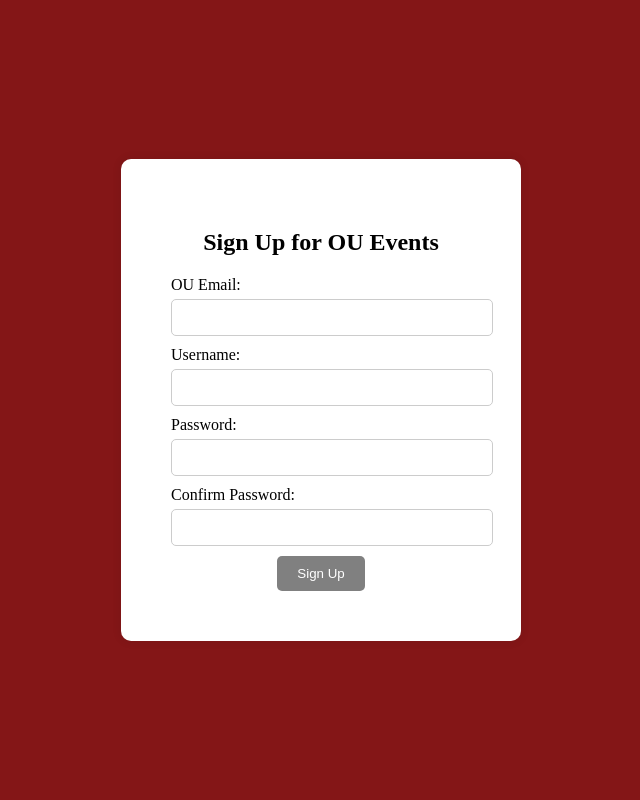
After one commit to WarmuthMia/OUEvents, a Flask app: template Templates/signUp.html in a window 1280 px wide. The commit adds this page. Shown: the whole page, without its empty margins (319-959 px from the left). Run offline with Flask 3, Linux system fonts and the light colour scheme; the template is opened without the code that fills it, so the values that code supplies are empty.

Commit message:
Login/Home and SignUp pages

```diff
--- /dev/null
+++ b/Templates/signUp.html
@@ -0,0 +1,50 @@
+<!DOCTYPE html>
+<html lang="en">
+<head>
+    <meta charset="UTF-8">
+    <meta name="viewport" content="width=device-width, initial-scale=1.0">
+    <link rel="stylesheet" href="styles3.css">
+    <title>Sign Up</title>
+</head>
+<body>
+    <div class="signup-container">
+        <h2>Sign Up for OU Events</h2>
+        <form id="signupForm" onsubmit="return validateAndRedirect();">
+            <label for="ou-email">OU Email:</label>
+            <input type="email" id="ou-email" name="ou-email" required>
+            <br>
+            <label for="username">Username:</label>
+            <input type="text" id="username" name="username" required>
+            <br>
+            <label for="password">Password:</label>
+            <input type="password" id="password" name="password" required>
+            <br>
+            <label for="confirm-password">Confirm Password:</label>
+            <input type="password" id="confirm-password" name="confirm-password" required>
+            <br>
+            <button type="submit">Sign Up</button>
+        </form>
+    </div>
+    <script>
+        function validateAndRedirect() {
+            var email = document.getElementById('ou-email').value;
+            var password = document.getElementById('password').value;
+            var confirmPassword = document.getElementById('confirm-password').value;
+
+            if (!email.includes('@') || !email.endsWith('@ou.edu')) {
+                alert('Please enter a valid OU email ending with @ou.edu.');
+                return false;
+            }
+
+            if (password !== confirmPassword) {
+                alert('Passwords do not match.');
+                return false;
+            }
+
+            // Redirect to the index page if all validations pass
+            window.location.href = 'index.html';
+            return false; // Prevent the actual form submission
+        }
+    </script>
+</body>
+</html>
--- /dev/null
+++ b/Templates/styles3.css
@@ -0,0 +1,48 @@
+body {
+    background-color: #841617;
+    display: flex;
+    justify-content: center;
+    align-items: center;
+    height: 100vh;
+    margin: 0;
+}
+
+.signup-container {
+    background-color: white;
+    padding: 50px;
+    border-radius: 10px;
+    box-shadow: 0 0 10px rgba(0, 0, 0, 0.1);
+    width: 300px;
+    text-align: center;
+}
+
+.signup-container h2 {
+    margin-bottom: 20px;
+}
+
+.signup-container label {
+    display: block;
+    margin-bottom: 5px;
+    text-align: left;
+}
+
+.signup-container input {
+    width: 100%;
+    padding: 10px;
+    margin-bottom: 10px;
+    border: 1px solid #ccc;
+    border-radius: 5px;
+}
+
+.signup-container button {
+    background-color: grey;
+    color: white;
+    border: none;
+    padding: 10px 20px;
+    border-radius: 5px;
+    cursor: pointer;
+}
+
+.signup-container button:hover {
+    background-color: #841617;
+}
```
Also changed, not shown: Templates/index.html (+45 -12 lines), Templates/styles.css (+9 -9 lines), Templates/styles2.css (added, +93 -0 lines).
